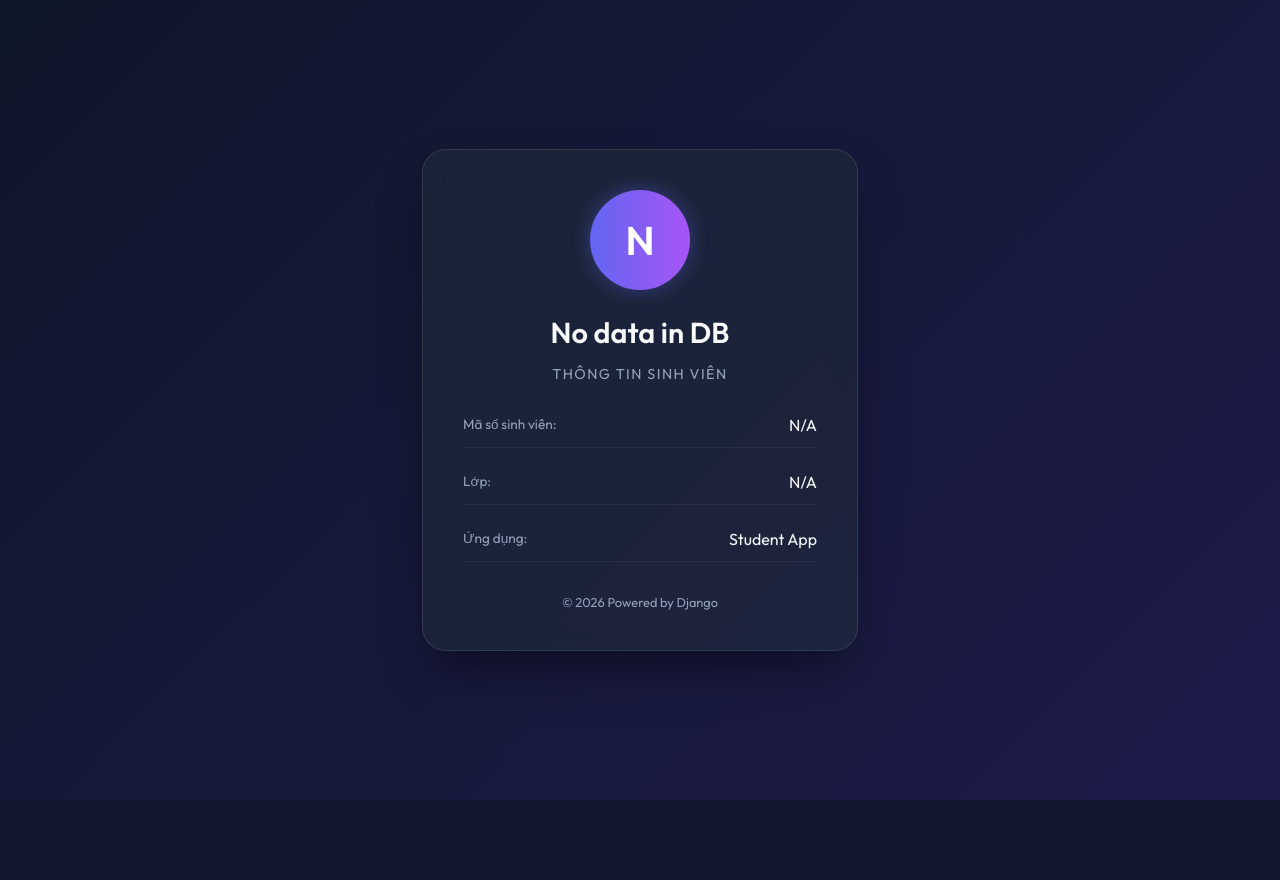
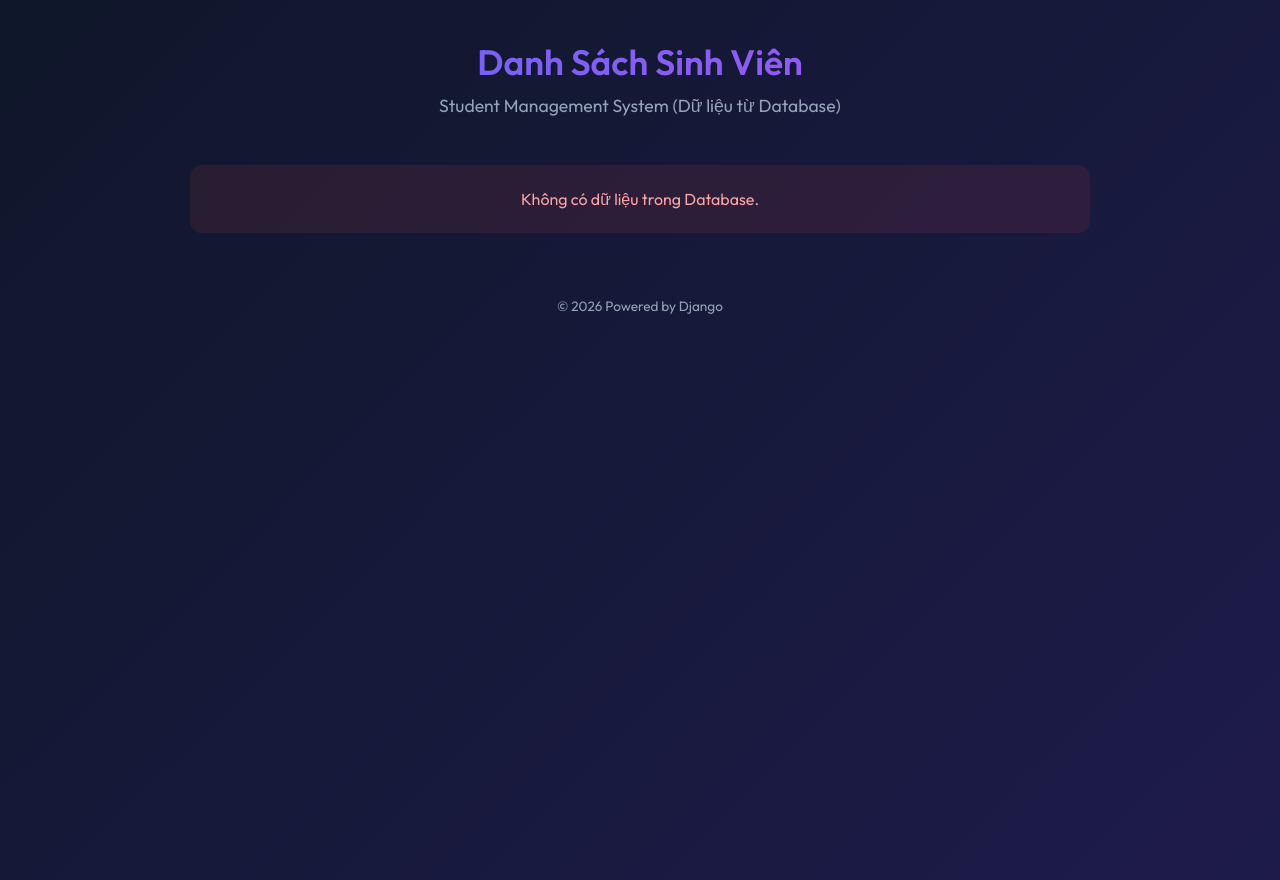
Before and after one commit to LumLeee/Devops, a Django app: page /about in a window 1280 px wide. Before the commit the page ends 800 px from the top, so only its background shows below. Run offline with Django 5.2, Linux system fonts and the light colour scheme.

Commit message:
Allow displaying multiple students in the About page from database

```diff
--- a/backend/core/templates/core/about.html
+++ b/backend/core/templates/core/about.html
@@ -18,125 +18,185 @@
 
         body {
             margin: 0;
-            padding: 0;
+            padding: 40px 20px;
             font-family: 'Outfit', sans-serif;
             background: linear-gradient(135deg, #0f172a 0%, #1e1b4b 100%);
             color: var(--text-main);
             min-height: 100vh;
             display: flex;
+            flex-direction: column;
             align-items: center;
-            justify-content: center;
         }
 
         .container {
             width: 100%;
-            max-width: 500px;
-            padding: 2rem;
+            max-width: 900px;
             box-sizing: border-box;
+        }
+
+        .header {
+            text-align: center;
+            margin-bottom: 3rem;
+            animation: fadeInDown 0.8s ease-out;
+        }
+
+        @keyframes fadeInDown {
+            from { opacity: 0; transform: translateY(-20px); }
+            to { opacity: 1; transform: translateY(0); }
+        }
+
+        .header h1 {
+            font-size: 2.2rem;
+            margin: 0;
+            background: linear-gradient(to right, var(--primary), var(--secondary));
+            -webkit-background-clip: text;
+            -webkit-text-fill-color: transparent;
+        }
+
+        .header p {
+            color: var(--text-muted);
+            font-size: 1.1rem;
+            margin-top: 10px;
+        }
+
+        .profile-grid {
+            display: grid;
+            grid-template-columns: repeat(auto-fill, minmax(280px, 1fr));
+            gap: 2rem;
+            width: 100%;
         }
 
         .profile-card {
             background: var(--card-bg);
             backdrop-filter: blur(12px);
-            border-radius: 24px;
-            padding: 2.5rem;
+            border-radius: 20px;
+            padding: 2rem;
             border: 1px solid rgba(255, 255, 255, 0.1);
-            box-shadow: 0 25px 50px -12px rgba(0, 0, 0, 0.5);
+            transition: transform 0.3s ease, box-shadow 0.3s ease;
+            position: relative;
+            overflow: hidden;
+            display: flex;
+            flex-direction: column;
+            align-items: center;
             text-align: center;
-            animation: fadeIn 0.8s ease-out;
         }
 
-        @keyframes fadeIn {
-            from { opacity: 0; transform: translateY(20px); }
-            to { opacity: 1; transform: translateY(0); }
+        .profile-card:hover {
+            transform: translateY(-8px);
+            box-shadow: 0 20px 40px -10px rgba(0, 0, 0, 0.4);
+            border-color: rgba(99, 102, 241, 0.3);
         }
 
         .avatar {
-            width: 100px;
-            height: 100px;
+            width: 80px;
+            height: 80px;
             background: linear-gradient(to right, var(--primary), var(--secondary));
             border-radius: 50%;
-            margin: 0 auto 1.5rem;
+            margin-bottom: 1.2rem;
             display: flex;
             align-items: center;
             justify-content: center;
-            font-size: 2.5rem;
+            font-size: 2rem;
             font-weight: 600;
             color: white;
-            box-shadow: 0 0 20px rgba(99, 102, 241, 0.4);
+            box-shadow: 0 0 15px rgba(99, 102, 241, 0.3);
         }
 
-        h1 {
+        .student-name {
+            font-size: 1.4rem;
             margin: 0 0 0.5rem;
-            font-size: 1.8rem;
             font-weight: 600;
         }
 
-        .subtitle {
-            color: var(--text-muted);
-            font-size: 0.9rem;
-            margin-bottom: 2rem;
+        .student-badge {
+            font-size: 0.75rem;
+            color: var(--primary);
+            background: rgba(99, 102, 241, 0.1);
+            padding: 4px 12px;
+            border-radius: 100px;
+            margin-bottom: 1.5rem;
             text-transform: uppercase;
-            letter-spacing: 0.1em;
+            letter-spacing: 0.05em;
         }
 
-        .info-grid {
-            display: grid;
-            gap: 1.5rem;
+        .info-list {
+            width: 100%;
             text-align: left;
         }
 
-        .info-item {
+        .info-row {
             display: flex;
             justify-content: space-between;
-            padding-bottom: 0.75rem;
-            border-bottom: 1px solid rgba(255, 255, 255, 0.05);
+            padding: 0.6rem 0;
+            border-top: 1px solid rgba(255, 255, 255, 0.05);
         }
 
         .info-label {
             color: var(--text-muted);
-            font-size: 0.85rem;
+            font-size: 0.8rem;
         }
 
-        .info-value {
+        .info-val {
+            font-size: 0.9rem;
             font-weight: 500;
         }
 
+        .error-message {
+            text-align: center;
+            background: rgba(239, 68, 68, 0.1);
+            color: #fca5a5;
+            padding: 1.5rem;
+            border-radius: 12px;
+            margin-top: 2rem;
+        }
+
         footer {
-            margin-top: 2rem;
-            font-size: 0.8rem;
+            margin-top: 4rem;
+            font-size: 0.85rem;
             color: var(--text-muted);
+            text-align: center;
         }
     </style>
 </head>
 <body>
     <div class="container">
+        <div class="header">
+            <h1>Danh Sách Sinh Viên</h1>
+            <p>{{ app_name }} (Dữ liệu từ Database)</p>
+        </div>
+
+        {% if error_message %}
+            <div class="error-message">
+                {{ error_message }}
+            </div>
+        {% endif %}
+
+        <div class="profile-grid">
+            {% for student in students %}
                 <div class="profile-card">
                     <div class="avatar">
-                {{ student_name|slice:":1" }}
+                        {{ student.fullname|slice:":1" }}
                     </div>
-            <h1>{{ student_name }}</h1>
-            <p class="subtitle">Thông tin Sinh Viên</p>
+                    <div class="student-name">{{ student.fullname }}</div>
+                    <div class="student-badge">Sinh viên</div>
 
-            <div class="info-grid">
-                <div class="info-item">
+                    <div class="info-list">
+                        <div class="info-row">
                             <span class="info-label">Mã số sinh viên:</span>
-                    <span class="info-value">{{ student_id }}</span>
+                            <span class="info-val">{{ student.student_id }}</span>
                         </div>
-                <div class="info-item">
+                        <div class="info-row">
                             <span class="info-label">Lớp:</span>
-                    <span class="info-value">{{ student_class }}</span>
+                            <span class="info-val">{{ student.class_name }}</span>
                         </div>
-                <div class="info-item">
-                    <span class="info-label">Ứng dụng:</span>
-                    <span class="info-value">{{ app_name }}</span>
                     </div>
+                </div>
+            {% endfor %}
         </div>
 
         <footer>
             © 2026 Powered by Django
         </footer>
     </div>
-    </div>
 </body>
 </html>
--- a/backend/core/views.py
+++ b/backend/core/views.py
@@ -3,28 +3,20 @@ from django.http import JsonResponse
 from .models import StudentProfile
 
 def about(request):
-    # Fetch student profile from Database instead of environment variables
-    # We'll take the first student in the table for reference
-    student = StudentProfile.objects.first()
+    # Fetch all student profiles from Database to display a list
+    students = StudentProfile.objects.all()
 
-    if student:
-        context = {
-            'student_name': student.fullname,
-            'student_id': student.student_id,
-            'student_class': student.class_name,
-        }
-    else:
-        # Fallback if DB is empty
-        context = {
-            'student_name': 'No data in DB',
-            'student_id': 'N/A',
-            'student_class': 'N/A',
-        }
+    context = {
+        'students': students,
+    }
 
-    # Optionally get app name from settings/env as it's a configuration
+    if not students:
+        context['error_message'] = 'Không có dữ liệu trong Database.'
+
+    # Get app name from settings/env
     import environ
     env = environ.Env()
-    context['app_name'] = env('APP_NAME', default='Student App')
+    context['app_name'] = env('APP_NAME', default='Student Management System')
 
     return render(request, 'core/about.html', context)
 
```
Lines whose indentation alone changed are shown as unchanged.
